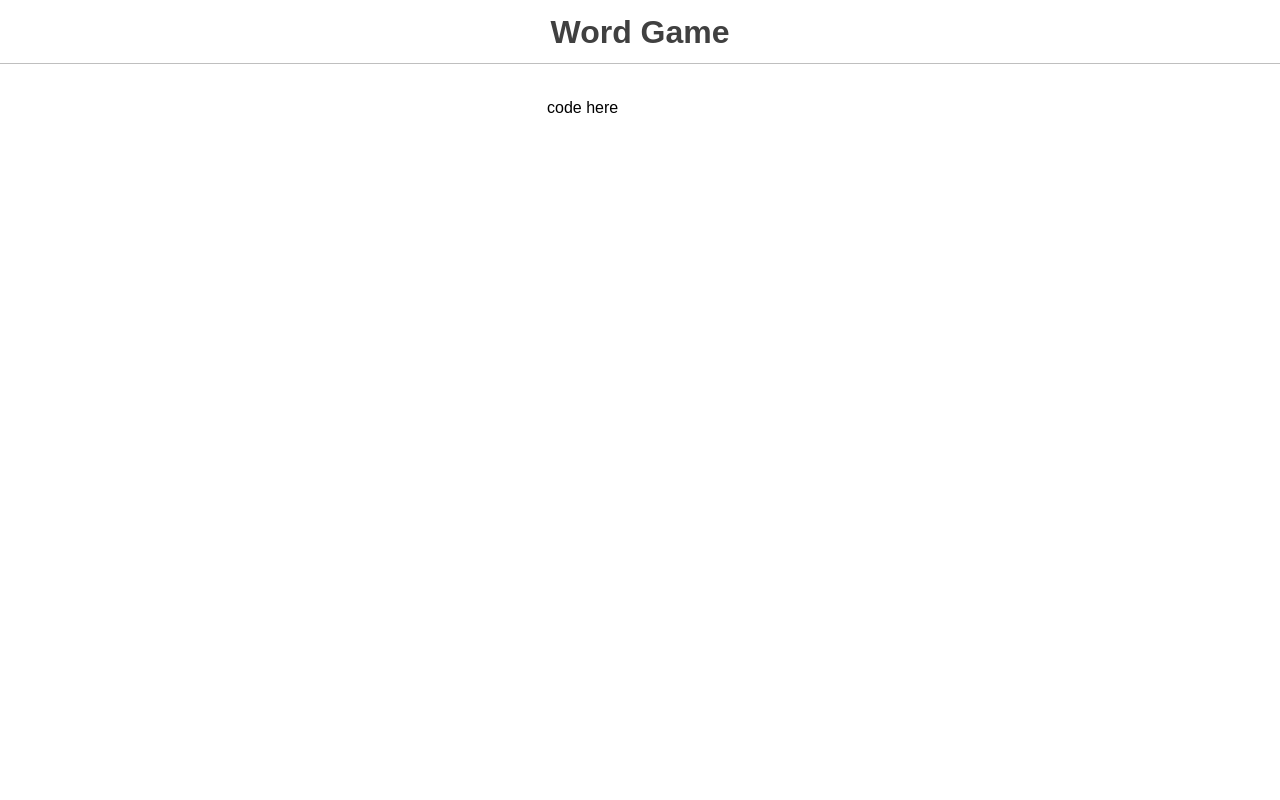
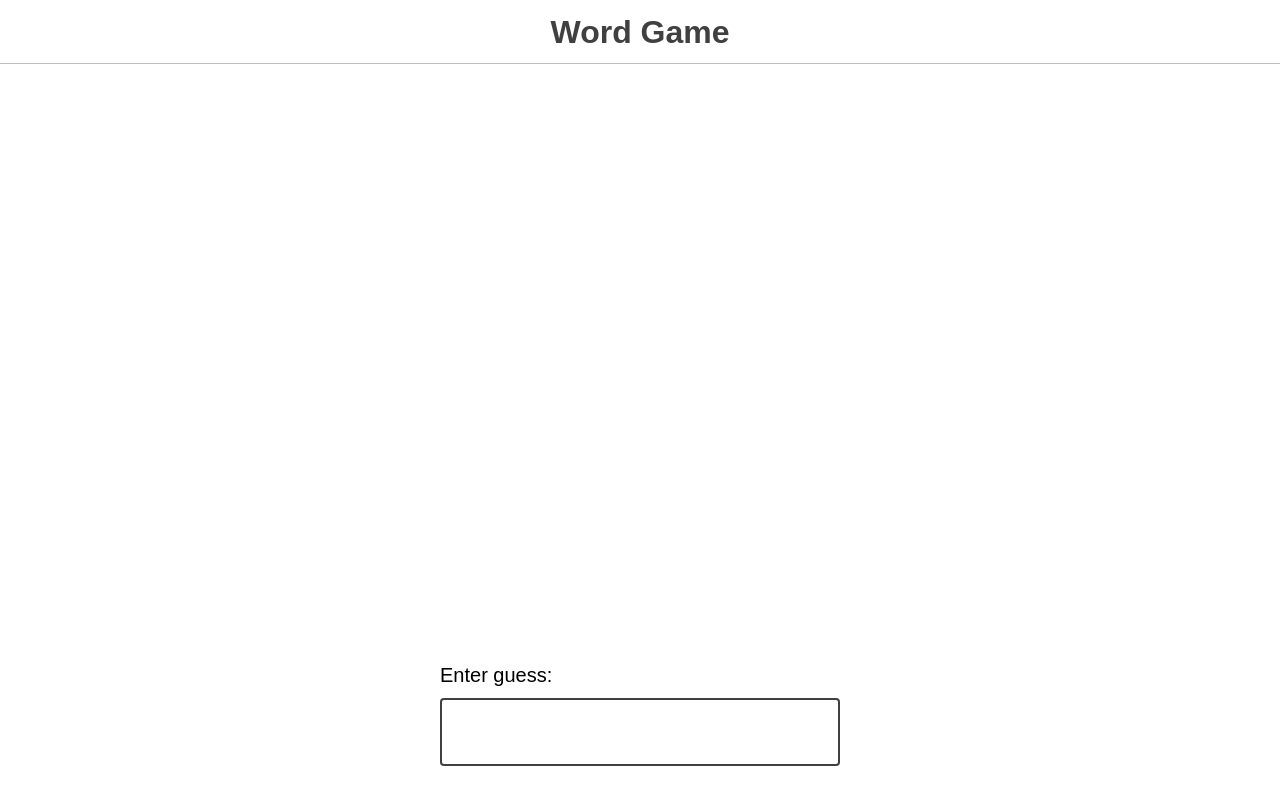
Before and after one commit to liavitski/joy-of-react, a React (Create React App) app in the folder word-clone/: page / in a window 1280 px wide. Built offline with nearby package versions, Linux system fonts and the light colour scheme.

Commit message:
components addeded

```diff
--- a/word-clone/src/components/Game/Game.js
+++ b/word-clone/src/components/Game/Game.js
@@ -3,6 +3,8 @@ import React from 'react';
 import { sample } from '../../utils';
 import { WORDS } from '../../data';
 
+import GuessInput from '../GuessInput';
+import GuessResults from '../GuessResults';
 
 // Pick a random word on every pageload.
 const answer = sample(WORDS);
@@ -10,11 +12,16 @@ const answer = sample(WORDS);
 console.info({ answer });
 
 function Game() {
+  const [rowOfGuesses, setRowOfGuesses] = React.useState([]);
 
+  function handleSubmitGuess(guess) {
+    setRowOfGuesses([...rowOfGuesses, guess]);
+  }
 
   return (
     <>
-    <p>code here</p>
+      <GuessResults rowOfGuesses={rowOfGuesses} />
+      <GuessInput handleSubmitGuess={handleSubmitGuess} />
     </>
   );
 }
--- /dev/null
+++ b/word-clone/src/components/GuessInput/GuessInput.js
@@ -0,0 +1,33 @@
+import React from 'react';
+
+function GuessInput({ handleSubmitGuess }) {
+  const [guess, setGuess] = React.useState('');
+
+  function handleSubmit(event) {
+    event.preventDefault();
+    handleSubmitGuess(guess);
+    setGuess('');
+  }
+
+  return (
+    <form className="guess-input-wrapper" onSubmit={handleSubmit}>
+      <label htmlFor="guess-input">Enter guess:</label>
+      <input
+        required
+        id="guess-input"
+        type="text"
+        minLength={5}
+        maxLength={5}
+        value={guess}
+        pattern="[A-Za-z]{5}"
+        title="5 letter word"
+        onChange={(event) => {
+          const nextGuess = event.target.value.toUpperCase();
+          setGuess(nextGuess);
+        }}
+      />
+    </form>
+  )
+}
+
+export default GuessInput;
--- /dev/null
+++ b/word-clone/src/components/GuessInput/index.js
@@ -0,0 +1,2 @@
+export * from "./GuessInput";
+export { default } from "./GuessInput";
--- /dev/null
+++ b/word-clone/src/components/GuessResults/GuessResults.js
@@ -0,0 +1,15 @@
+import React from 'react';
+
+function GuessResults({ rowOfGuesses }) {
+  return (
+    <div className="guess-results">
+      {rowOfGuesses.map((option, index) => (
+        <p className="guess" key={index}>
+          {option}
+        </p>
+      ))}
+    </div>
+  );
+}
+
+export default GuessResults;
--- /dev/null
+++ b/word-clone/src/components/GuessResults/index.js
@@ -0,0 +1,2 @@
+export * from "./GuessResults";
+export { default } from "./GuessResults";
```
